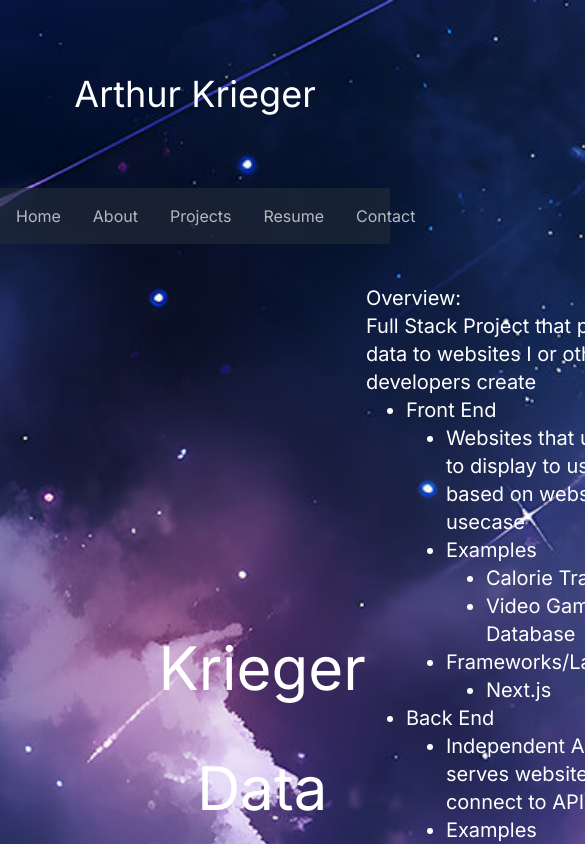
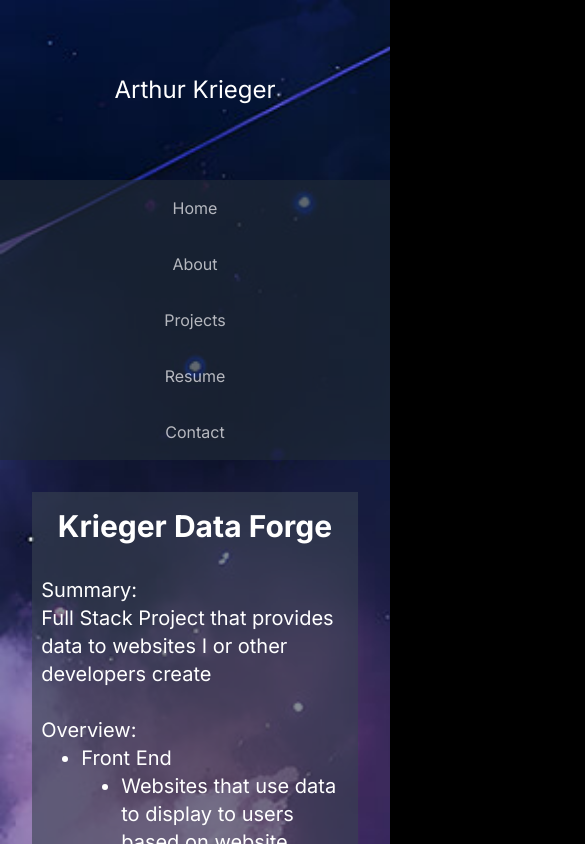
Before and after one commit to Needless2Say/Arthurs_Website, a Next.js app: page /projects in a window 390 px wide. Shown: the top 844 px of the page, 585 px wide, since content can reach past the window. Built offline with nearby package versions, Linux system fonts and the light colour scheme.

Commit message:
works on mobile now

```diff
--- a/app/about/page.tsx
+++ b/app/about/page.tsx
@@ -1,9 +1,10 @@
+// About Page
 import Image from "next/image"
 import me_pic from "../../public/me_pic.jpg"
 
 export default function About() {
     return(
-        <div className="flex flex-row flex-wrap justify-center items-center mt-8 mx-8">
+        <div className="flex flex-col lg:flex-row flex-wrap justify-center items-center mt-8 mx-8">
             <div className="w-full h-full basis-1/5 flex justify-center">
                 <Image
                     src={me_pic}
@@ -12,12 +13,11 @@ export default function About() {
                     alt="Personal Portrait"
                 />
             </div>
-            <div className="w-full h-full basis-4/5 text-xl bg-gray-600/[0.7]">
+            <div className="w-full h-full basis-4/5 text-xl 2xl:text-2xl bg-gray-600/[0.7]">
                 <p>
                     I am a Senior at the University of Michigan Ann Arbor, and I&apos;m majoring in Computer Science and Minoring in Data Science.
                 </p>
                 <br />
-                <p>
                 Some notable classes I&apos;ve taken at the University of Michigan include:
                 <ul className="ml-8 list-disc">
                     <li>EECS 281 - Data Structures and Algorithms</li>
@@ -28,7 +28,6 @@ export default function About() {
                     <li>EECS 442 - Computer Vision (Currently Taking)</li>
                     <li>EECS 481 - Software Development (Currently Taking)</li>
                 </ul>
-                </p>
                 <br />
                 <p>
                     This Fall 2024 Semester I am taking EECS 442 (Computer Vision) and EECS 481 (Software Development). I am going to be learning about
--- a/app/contact/page.tsx
+++ b/app/contact/page.tsx
@@ -1,25 +1,26 @@
+// Contact Page
 import Link from "next/link"
 
 export default function Contact() {
     return(
         <>
-            <div className="flex flex-col justify-center content-center items-center mt-12">
+            <div className="flex flex-col justify-center content-center items-center mt-12 text-2xl sm:text-4xl lg:text-5xl">
                 <div className="px-1 py-2 my-8 hover:bg-slate-700/[.70]">
-                    <div className="text-5xl hover:cursor-pointer transition-colors duration-500 umich-text">
+                    <div className="hover:cursor-pointer transition-colors duration-500 umich-text">
                         <Link href="mailto:kriegear@umich.edu" target="_blank">kriegear@umich.edu</Link>
                     </div>
                 </div>
-                <div className="px-1 py-2 my-8 text-5xl hover:bg-slate-700/[.70]">
+                <div className="px-1 py-2 my-8 hover:bg-slate-700/[.70]">
                     <span className="hover:cursor-pointer hover:text-blue-600 hover:underline">
                         <Link href="https://www.linkedin.com/in/arthur-krieger-3b986220a/" target="_blank">LinkedIn</Link>
                     </span>
                 </div>
-                <div className="px-1 py-2 my-8 text-5xl hover:bg-slate-700/[.70]">
+                <div className="px-1 py-2 my-8 hover:bg-slate-700/[.70]">
                     <span className="hover:cursor-pointer hover:text-black hover:underline">
                     <Link href="https://github.com/Needless2Say" target="_blank">GitHub</Link>
                     </span>
                 </div>
-                <div className="px-1 py-2 my-8 text-5xl hover:bg-slate-700/[.70]">
+                <div className="px-1 py-2 my-8 hover:bg-slate-700/[.70]">
                     <span className="hover:cursor-pointer hover:text-red-500 hover:underline">
                     <Link href="https://www.instagram.com/needless2say_dbfan/" target="_blank">Instagram</Link>
                     </span>
--- a/app/layout.tsx
+++ b/app/layout.tsx
@@ -1,3 +1,4 @@
+// Home Layout Page
 import type { Metadata } from "next";
 import { Inter } from "next/font/google";
 import "./globals.css";
@@ -31,7 +32,7 @@ export default function RootLayout({
         </Script>
       </head>
       <body className={inter.className}>
-        <div className="flex flex-row flex-auto justify-evenly my-16 text-4xl">
+        <div className="flex flex-row flex-wrap justify-center my-16 text-2xl sm:text-4xl">
           <span className="py-2.5 px-4 hover:bg-slate-700/[.70]"><p className="transition-colors duration-500 rainbow-text">Arthur Krieger</p></span>
         </div>
         <Navbar />
--- a/app/navbar.tsx
+++ b/app/navbar.tsx
@@ -3,12 +3,12 @@ import Link from "next/link"
 export default function Navbar() {
   return (
     <>
-        <div className="flex flex-row justify-evenly content-center bg-gray-800 opacity-70 transition-opacity duration-500 hover:opacity-100">
-        <Link href="/"><div className="px-4 py-2.5 my-1.5 hover:bg-gray-500 hover:uppercase">Home</div></Link>
-        <Link href="/about"><div className="px-4 py-2.5 my-1.5 hover:bg-gray-500 hover:uppercase">About</div></Link>
-        <Link href="/projects"><div className="px-4 py-2.5 my-1.5 hover:bg-gray-500 hover:uppercase">Projects</div></Link>
-        <Link href="/resume"><div className="px-4 py-2.5 my-1.5 hover:bg-gray-500 hover:uppercase">Resume</div></Link>
-        <Link href="/contact"><div className="px-4 py-2.5 my-1.5 hover:bg-gray-500 hover:uppercase">Contact</div></Link>
+      <div className="flex flex-col sm:flex-row justify-evenly content-center bg-gray-800 opacity-70 transition-opacity duration-500 hover:opacity-100">
+        <Link href="/"><div className="flex justify-center px-4 py-2.5 my-1.5 hover:bg-gray-500 hover:uppercase">Home</div></Link>
+        <Link href="/about"><div className="flex justify-center px-4 py-2.5 my-1.5 hover:bg-gray-500 hover:uppercase">About</div></Link>
+        <Link href="/projects"><div className="flex justify-center px-4 py-2.5 my-1.5 hover:bg-gray-500 hover:uppercase">Projects</div></Link>
+        <Link href="/resume"><div className="flex justify-center px-4 py-2.5 my-1.5 hover:bg-gray-500 hover:uppercase">Resume</div></Link>
+        <Link href="/contact"><div className="flex justify-center px-4 py-2.5 my-1.5 hover:bg-gray-500 hover:uppercase">Contact</div></Link>
       </div>
     </>
   )
--- a/app/page.tsx
+++ b/app/page.tsx
@@ -1,3 +1,4 @@
+// Home Page
 import Image from 'next/image'
 import Big_House from "../public/Big_House.jpg"
 import Navbar from './navbar'
@@ -9,8 +10,8 @@ export default function Page() {
         <div className="border-effect">
           <Image
             src={Big_House}
-            width={800}
-            height={800}
+            width={1400}
+            height={1400}
             alt="Big House Stadium"
           />
         </div>
--- a/app/projects/page.tsx
+++ b/app/projects/page.tsx
@@ -1,24 +1,27 @@
-
+// Projects Page
 
 
 
 
 export default function Projects() {
     return(
-        <div className="flex flex-col justify-center mt-10 ml-80 mr-48 mb-20">
-            <div className="flex flex-row justify-center items-center content-center ml-24 bg-gray-700/[0.60]">
-                <div className="text-6xl basis-1/3 text-center">
-                    <p>Krieger</p>
-                    <br />
-                    <p>Data</p>
-                    <br />
-                    <p>Forge</p>
-                </div>
-                <div className="text-xl basis-2/3">
+        <div className="flex flex-col lg:flex-row justify-center my-8 mx-8 bg-gray-700/[0.60]">
+            <div className="flex flex-row lg:flex-col flex-wrap text-3xl md:text-4xl lg:text-6xl font-bold basis-1/3 text-center m-4 justify-center items-center">
+                <div>Krieger</div>
+                <div>&nbsp;</div>
+                <div>Data</div>
+                <div>&nbsp;</div>
+                <div>Forge</div>
+            </div>
+            <div className="flex text-xl lg:text-2xl basis-2/3 px-3 my-4 justify-center">
+                <div>
                     <p>
-                        Overview:
+                        Summary:
                         <br />
                         Full Stack Project that provides data to websites I or other developers create
+                        <br />
+                        <br />
+                        Overview:
                     </p>
                     <ul className="list-disc ml-10">
                         <li>Front End</li>
```
Lines whose indentation alone changed are shown as unchanged.
